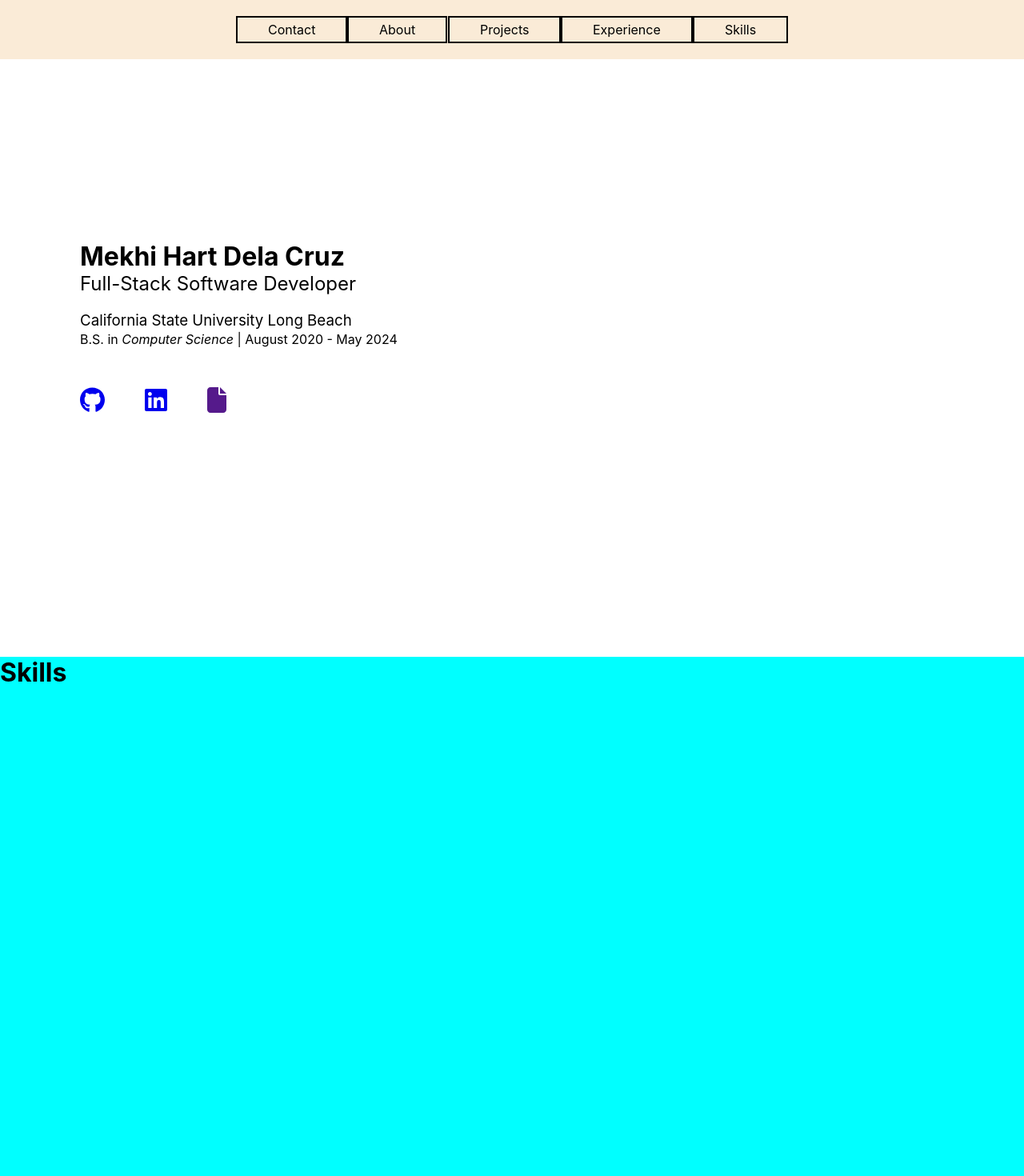
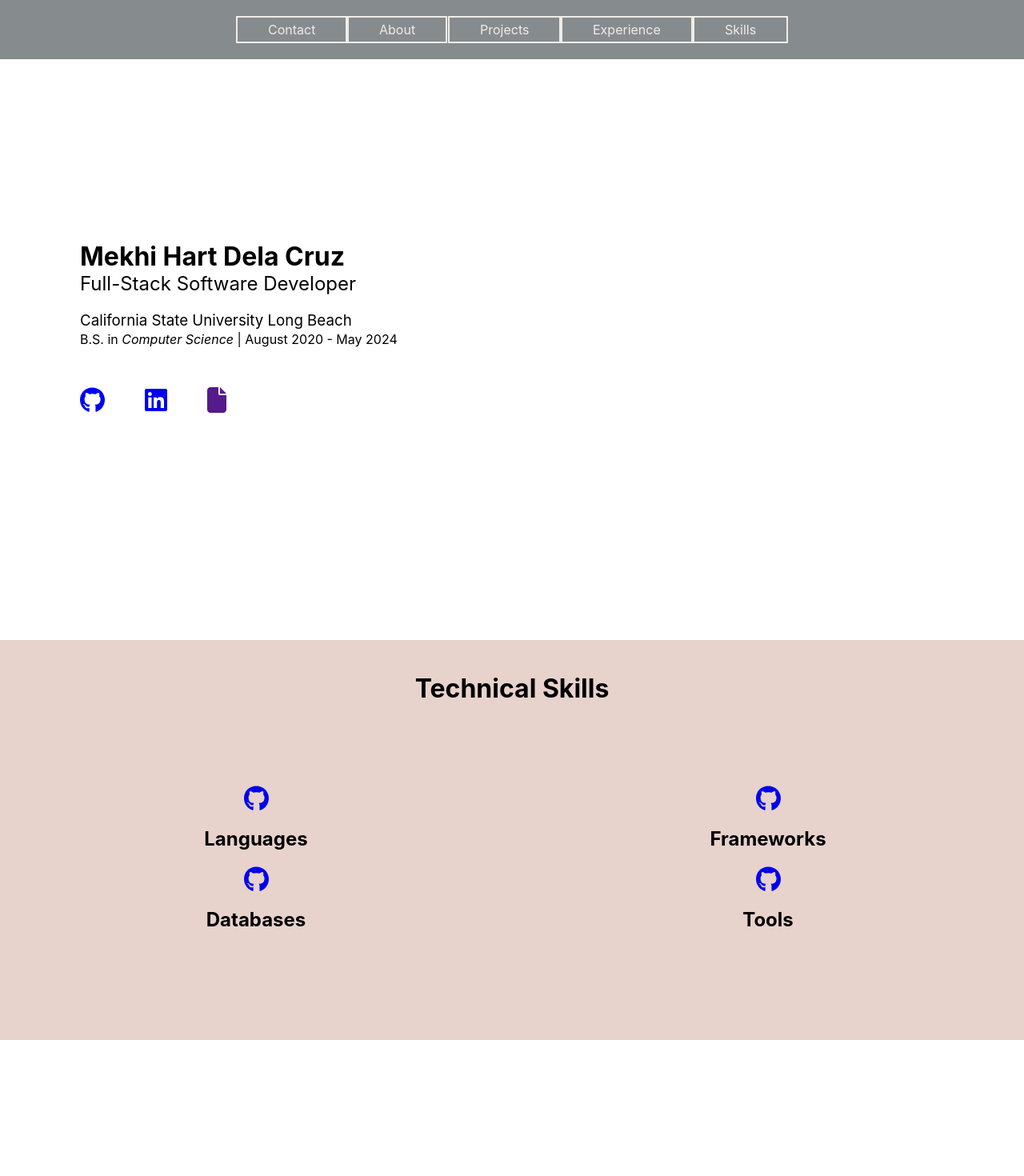
Before and after one commit to MekhiHart/portfolio, a React (Create React App) app: page / in a window 1280 px wide. Shown: the top 1470 px of the page at 80% size. Built offline with nearby package versions, Linux system fonts and the light colour scheme.

Commit message:
added buttons for skills component

```diff
--- a/src/App.js
+++ b/src/App.js
@@ -13,7 +13,6 @@ function App() {
     const navbar = document.getElementById('nav');
     window.addEventListener('scroll',function(){
       var scrollTop = window.pageYOffset || document.documentElement.scrollTop;
-      console.log("styke: ", navbar.style)
       if(scrollTop > lastScrollTop){
       navbar.style.top='-80px';
       }
@@ -33,6 +32,7 @@ function App() {
       <NavBar setNavBarIsRendered={setNavBarIsRendered}/>
       <Hero/>
       <Skills/>
+      <Hero/>
     </>
   )
 }
--- a/src/Components/Skills.jsx
+++ b/src/Components/Skills.jsx
@@ -1,7 +1,29 @@
+import { FontAwesomeIcon } from '@fortawesome/react-fontawesome'
+import {faGithub, faLinkedin} from "@fortawesome/free-brands-svg-icons"
+import {faFile} from '@fortawesome/free-solid-svg-icons'
+
 export default function Skills(){
+    const buttons = []
+    const names = ["Languages", "Frameworks", "Databases","Tools"]
+
+    for (let i=1; i<5; i++){
+        const style = i > 2 ? {paddingTop:"10px"} : {}
+        if(i > 2) console.log("style")
+        buttons.push(
+            (
+                <div>
+                    <a style={style} href="https://github.com/MekhiHart" target='_blank'><FontAwesomeIcon icon={faGithub} size='2x'/></a>
+                    <h2>{names[i - 1]}</h2>
+                </div>
+            )
+        )
+    }
     return(
-        <div className="fullScreen skills--container">
-            <h1>Skills</h1>
+        <div className="skills--container">
+            <h1>Technical Skills</h1>
+            <div className="skills--grid">
+                {buttons}
+            </div>
         </div>
     )
 }
--- a/src/index.css
+++ b/src/index.css
@@ -23,13 +23,49 @@ nav{
   right: 0;
 
   width: 100%;
-  background-color: antiquewhite;
+  background-color: #868B8E;
 }
 
 nav a{
   padding: 5px 38px;
   border: solid;
   border-width: 2px;
+  color:#EEEDE7;
+}
+
+nav a {
+  transform: perspective(1px) translateZ(0);
+  position: relative;
+  transition: color 0.3s;
+  border-color: #EEEDE7;
+}
+
+nav a:hover{
+  color:#868B8E;
+  border-color: #EEEDE7;
+}
+
+nav a:before {
+  content: "";
+  position: absolute;
+  top: 0;
+  left: 0;
+  right: 0;
+  bottom: 0;
+  z-index: -1;
+  background: #E7D2CC;
+  transform: scaleX(0);
+  transform-origin: 0 50%;
+  transition: transform 0.17s ease-out;
+
+}
+
+nav a:hover:before {
+  transform: scaleX(1);
+}
+
+#nav{
+  transition: 0.5s;
 }
 
 .hero--container{
@@ -49,44 +85,20 @@ nav a{
 }
 
 .skills--container{
-  background-color: aqua;
+  background-color: #E7D2CC;
+  height: 60vh;
+  flex-direction: column;
+  text-align: center;
+  padding-top: 20px;
+}
+
+.skills--grid{
+  display: grid;
+  grid-template-columns: 1fr 1fr;
+  grid-template-rows: 1fr 1fr;
+  padding-top: 80px;
 }
 
 .fullScreen{
   height: 100vh;
 }
-
-nav a {
-  transform: perspective(1px) translateZ(0);
-  position: relative;
-  transition: color 0.3s;
-  border-color: black;
-}
-
-nav a:hover{
-  color:white;
-  border-color: black;
-}
-
-nav a:before {
-  content: "";
-  position: absolute;
-  top: 0;
-  left: 0;
-  right: 0;
-  bottom: 0;
-  z-index: -1;
-  background: #2098D1;
-  transform: scaleX(0);
-  transform-origin: 0 50%;
-  transition: transform 0.17s ease-out;
-
-}
-
-nav a:hover:before {
-  transform: scaleX(1);
-}
-
-#nav{
-  transition: 0.5s;
-}
```
Also changed, not shown: src/Components/Data/skills.json (added, +15 -0 lines).
